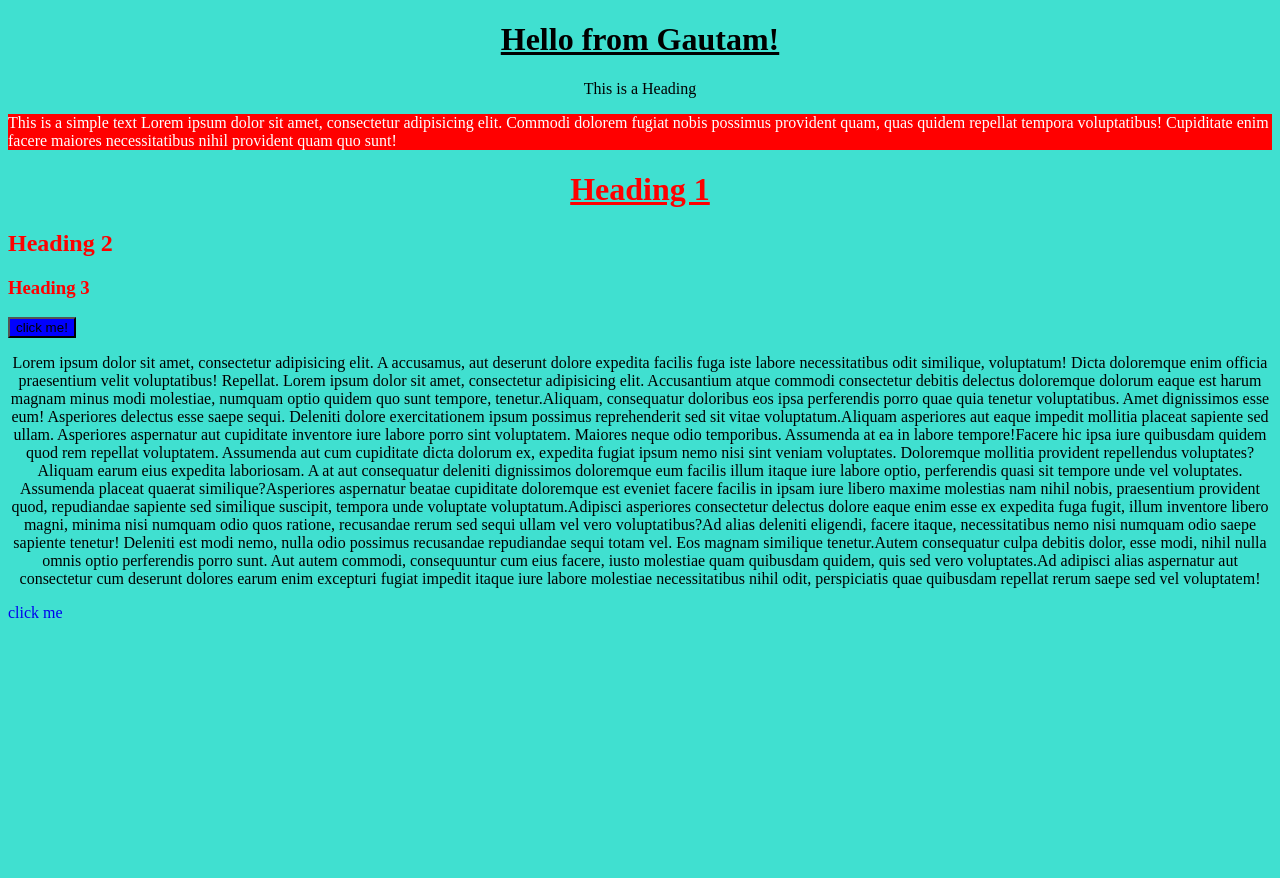
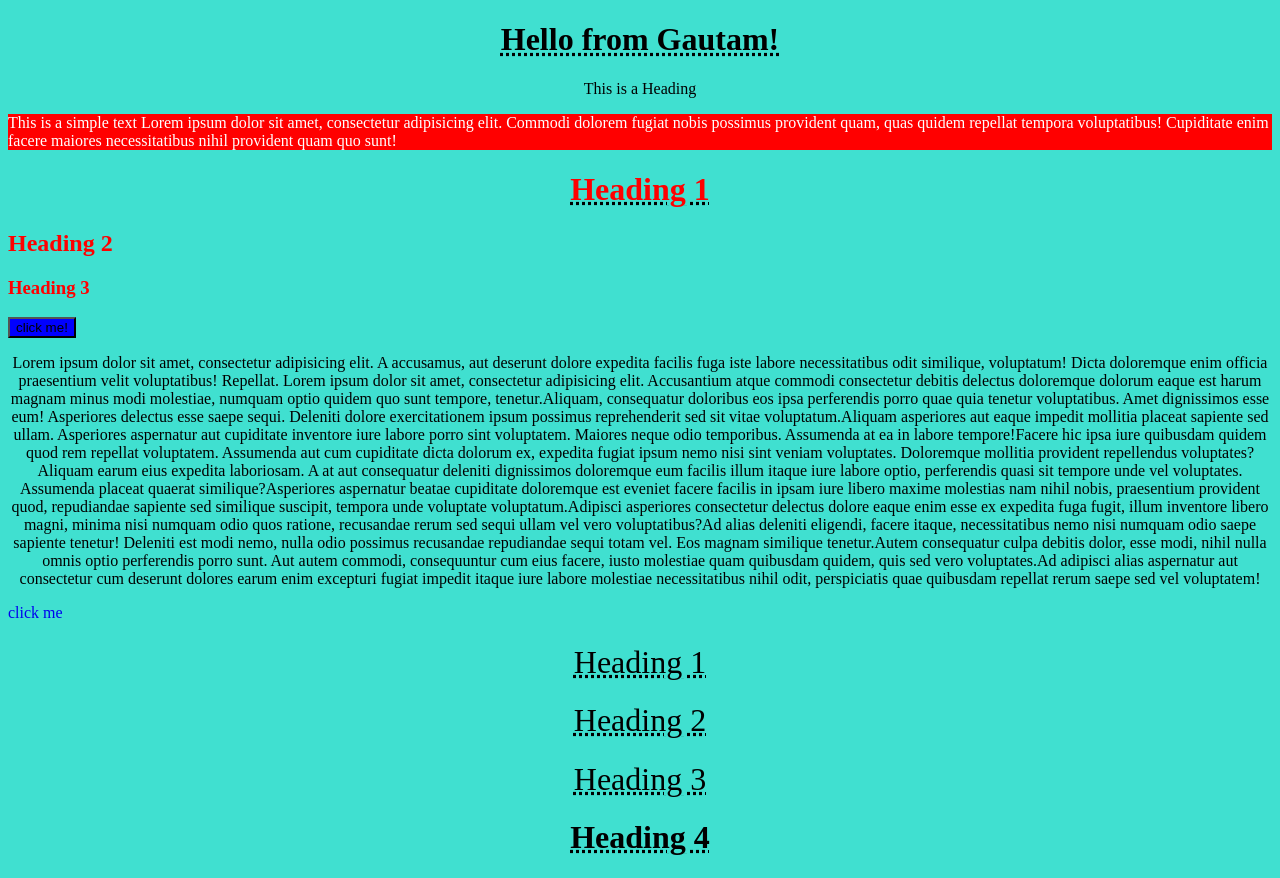
Before and after one commit to gupta-gautam/CSS, a plain HTML site: page CSS/CSS/index.html in a window 1280 px wide. Before the commit the page ends 800 px from the top, so only its background shows below. Drawn offline with Linux system fonts and the light colour scheme.

Commit message:
Learning CSS text

```diff
--- a/CSS/CSS/index.html
+++ b/CSS/CSS/index.html
@@ -47,6 +47,11 @@
         provident quod, repudiandae sapiente sed similique suscipit, tempora unde voluptate voluptatum.</span><span>Adipisci asperiores consectetur delectus dolore eaque enim esse ex expedita fuga fugit, illum inventore libero magni, minima nisi numquam odio quos ratione, recusandae rerum sed sequi ullam vel vero voluptatibus?</span><span>Ad alias deleniti eligendi, facere itaque, necessitatibus nemo nisi numquam odio saepe sapiente tenetur! Deleniti est modi nemo, nulla odio possimus recusandae repudiandae sequi totam vel. Eos magnam similique tenetur.</span><span>Autem consequatur culpa debitis dolor, esse modi, nihil nulla omnis optio perferendis porro sunt. Aut autem commodi, consequuntur cum eius facere, iusto molestiae quam quibusdam quidem, quis sed vero voluptates.</span><span>Ad adipisci alias aspernatur aut consectetur cum deserunt dolores earum enim excepturi fugiat impedit itaque iure labore molestiae necessitatibus nihil odit, perspiciatis quae quibusdam repellat rerum saepe sed vel voluptatem!
     </p>
     <a href="https://www.google.com/">click me</a>
+
+    <h1 id="h1">Heading 1</h1>
+    <h1 id="h2">Heading 2</h1>
+    <h1 id="h3">Heading 3</h1>
+    <h1 id="h4">Heading 4</h1>
 </main>
 </body>
 </html>
--- a/CSS/CSS/style.css
+++ b/CSS/CSS/style.css
@@ -15,8 +15,29 @@ text-align:center;
 }
 h1{
 text-align:center;
-text-decoration:underline;
+text-decoration: black dotted underline;
 }
 a{
 text-decoration:none;
 }
+/*#h1{
+font-weight:normal
+}
+#h2{
+font-weight:bold
+}
+#h3{
+font-weight:lighter
+}*/
+#h1{
+font-weight:100
+}
+#h2{
+font-weight:200
+}
+#h3{
+font-weight:450
+}
+#h4{
+font-weight:900
+}
```
